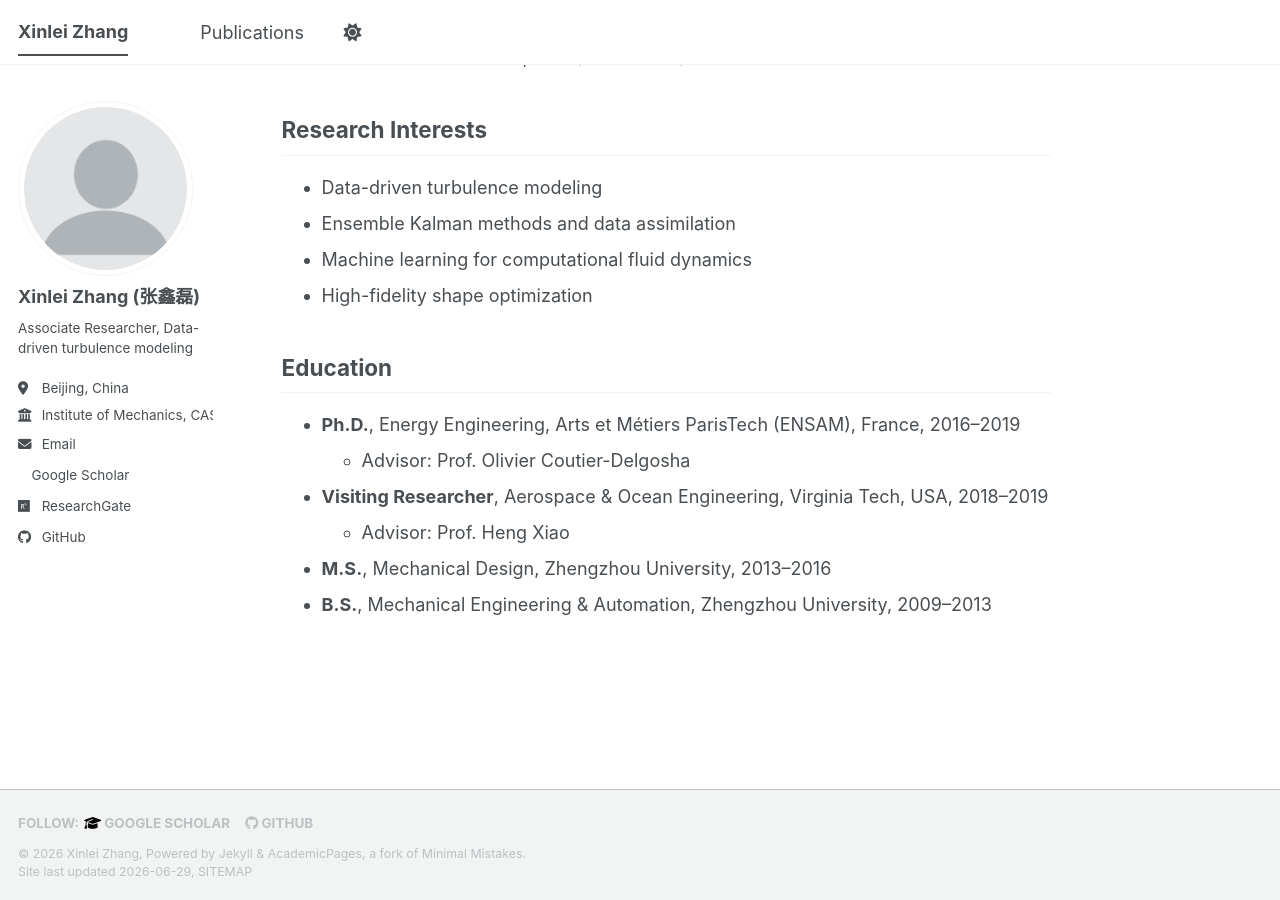
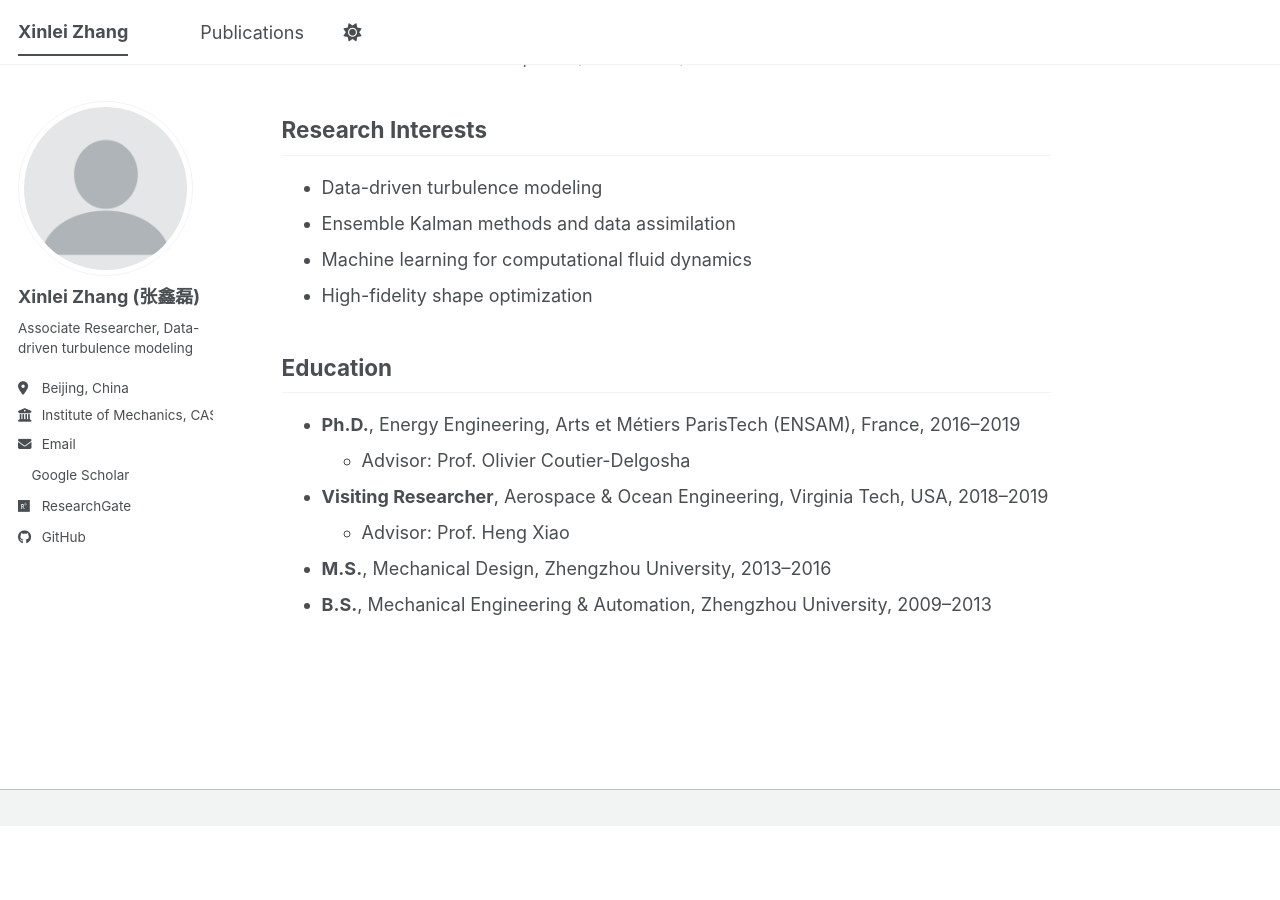
Before and after one commit to XinleiZhang/home, a Jekyll site: the page built from _pages/about.md, in a window 1280 px wide and 900 px high, scrolled down 604 px. Built offline with Jekyll 4.4.1, drawn with Linux system fonts in a browser that asks for light colours; a style sheet for code colours, icons or effects is not loaded; after the commit the page ends 1430 px from its top, so only the background shows below that.

Commit message:
Remove footer content entirely

```diff
--- a/_includes/footer.html
+++ b/_includes/footer.html
@@ -1,28 +1 @@
-{% include base_path %}
-
-{% if site.author.github or site.author.bitbucket or site.author.googlescholar or site.atom_feed.hide != true %}
-<div class="page__footer-follow">
-  <ul class="social-icons">
-    {% if site.data.ui-text[site.locale].follow_label %}
-      <li><strong>{{ site.data.ui-text[site.locale].follow_label }}</strong></li>
-    {% endif %}
-    {% if site.author.googlescholar %}
-      <li><a href="{{ site.author.googlescholar }}"><i class="fa fa-graduation-cap" aria-hidden="true"></i> Google Scholar</a></li>
-    {% endif %}
-    {% if site.author.github %}
-      <li><a href="https://github.com/{{ site.author.github }}"><i class="fab fa-github" aria-hidden="true"></i> GitHub</a></li>
-    {% endif %}
-    {% if site.author.bitbucket %}
-      <li><a href="https://bitbucket.org/{{ site.author.bitbucket }}"><i class="fab fa-bitbucket" aria-hidden="true"></i> Bitbucket</a></li>
-    {% endif %}
-    {% if site.atom_feed.hide != true %}
-    <li><a href="{% if site.atom_feed.path %}{{ site.atom_feed.path }}{% else %}{{ base_path }}/feed.xml{% endif %}"><i class="fa fa-fw fa-rss-square" aria-hidden="true"></i> {{ site.data.ui-text[site.locale].feed_label | default: "Feed" }}</a></li>
-    {% endif %}
-  </ul>
-</div>
-{% endif %}
-
-<div class="page__footer-copyright">
-  &copy; {{ site.time | date: '%Y' }} {{ site.name | default: site.title }}, {{ site.data.ui-text[site.locale].powered_by | default: "Powered by" }} <a href="https://jekyllrb.com" rel="nofollow">Jekyll</a> &amp; <a href="https://github.com/academicpages/academicpages.github.io">AcademicPages</a>, a fork of <a href="https://mademistakes.com/work/minimal-mistakes-jekyll-theme/" rel="nofollow">Minimal Mistakes</a>.<br />
-  Site last updated {{ "now" | date: '%Y-%m-%d' }}, <a href="/sitemap/" style="text-transform: uppercase;">{{ site.data.ui-text[site.locale].site_map | default: "Sitemap" }}</a>
-</div>
+{% comment %} Footer disabled by site owner {% endcomment %}
```
